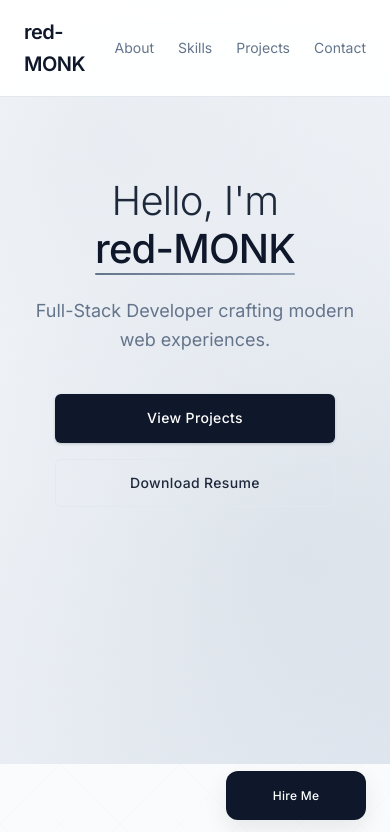
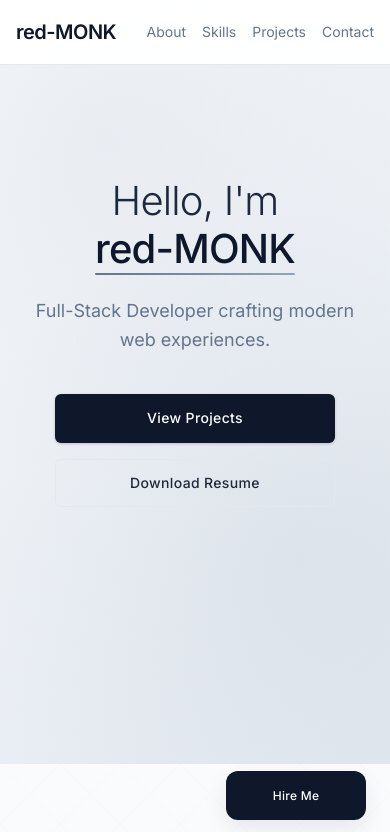
Before and after one commit to MIMIIKK/red-MONK, a React (Vite) app: page / in a window 390 px wide. Shown: the top 832 px of the page. Built offline with nearby package versions, Linux system fonts and the light colour scheme.

Commit message:
css updated

```diff
--- a/src/styles/global.css
+++ b/src/styles/global.css
@@ -337,11 +337,11 @@ footer p {
   }
 
   .navbar {
-    padding: 1rem 1.5rem;
+    padding: 1rem 1rem;
   }
 
   .nav-links {
-    gap: 1.5rem;
+    gap: 1rem;
   }
 
   .floating-hire-button {
```
